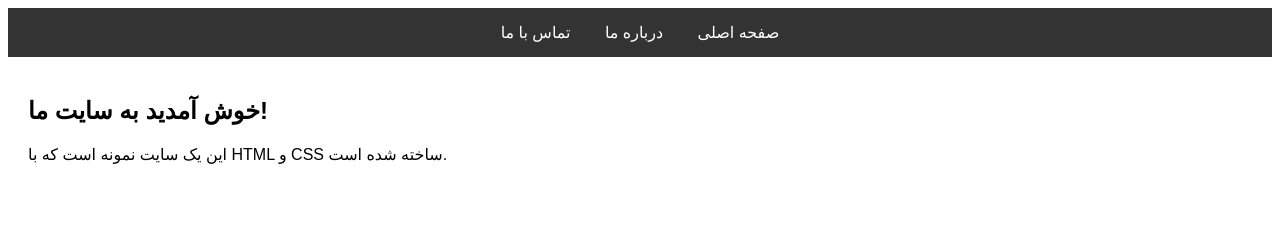
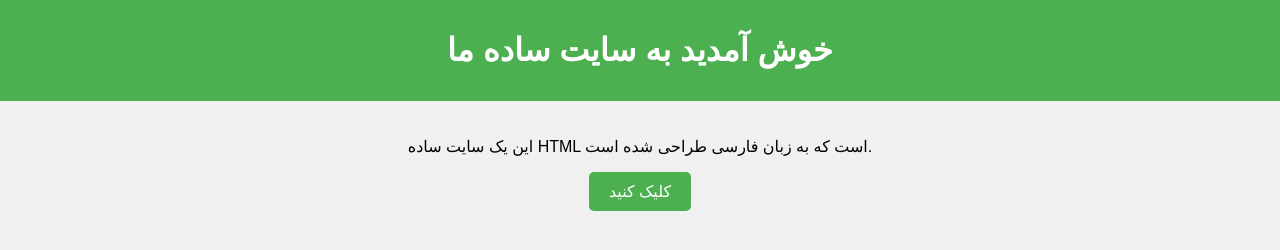
Before and after one commit to Ahajipoor86/Lambda-Codeing, a plain HTML site: page index.html in a window 1280 px wide. Drawn offline with Linux system fonts and the light colour scheme.

Commit message:
Update index.html

```diff
--- a/index.html
+++ b/index.html
@@ -3,23 +3,44 @@
 <head>
     <meta charset="UTF-8">
     <meta name="viewport" content="width=device-width, initial-scale=1.0">
-    <title>صفحه اصلی</title>
+    <title>سایت ساده HTML</title>
     <style>
-        body { font-family: Arial, sans-serif; }
-        nav { background-color: #333; color: white; padding: 15px; text-align: center; }
-        nav a { color: white; margin: 0 15px; text-decoration: none; }
-        section { padding: 20px; }
+        body {
+            font-family: Arial, sans-serif;
+            text-align: center;
+            margin: 0;
+            padding: 0;
+            background-color: #f0f0f0;
+        }
+        header {
+            background-color: #4CAF50;
+            color: white;
+            padding: 10px 0;
+        }
+        main {
+            padding: 20px;
+        }
+        button {
+            background-color: #4CAF50;
+            color: white;
+            border: none;
+            padding: 10px 20px;
+            font-size: 16px;
+            cursor: pointer;
+            border-radius: 5px;
+        }
+        button:hover {
+            background-color: #45a049;
+        }
     </style>
 </head>
 <body>
-    <nav>
-        <a href="#">صفحه اصلی</a>
-        <a href="#">درباره ما</a>
-        <a href="#">تماس با ما</a>
-    </nav>
-    <section>
-        <h1>خوش آمدید به سایت ما!</h1>
-        <p>این یک سایت نمونه است که با HTML و CSS ساخته شده است.</p>
-    </section>
+    <header>
+        <h1>خوش آمدید به سایت ساده ما</h1>
+    </header>
+    <main>
+        <p>این یک سایت ساده HTML است که به زبان فارسی طراحی شده است.</p>
+        <button onclick="alert('دکمه کلیک شد!')">کلیک کنید</button>
+    </main>
 </body>
 </html>
```
